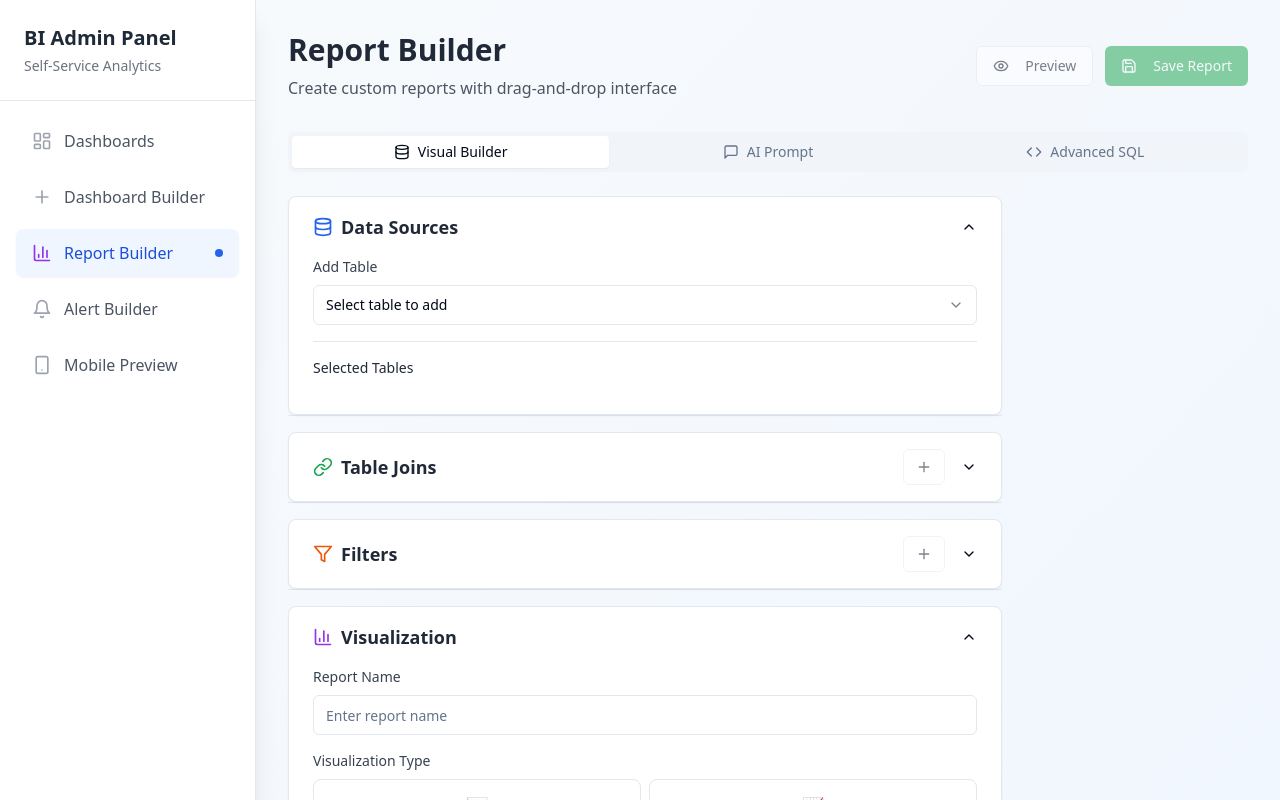
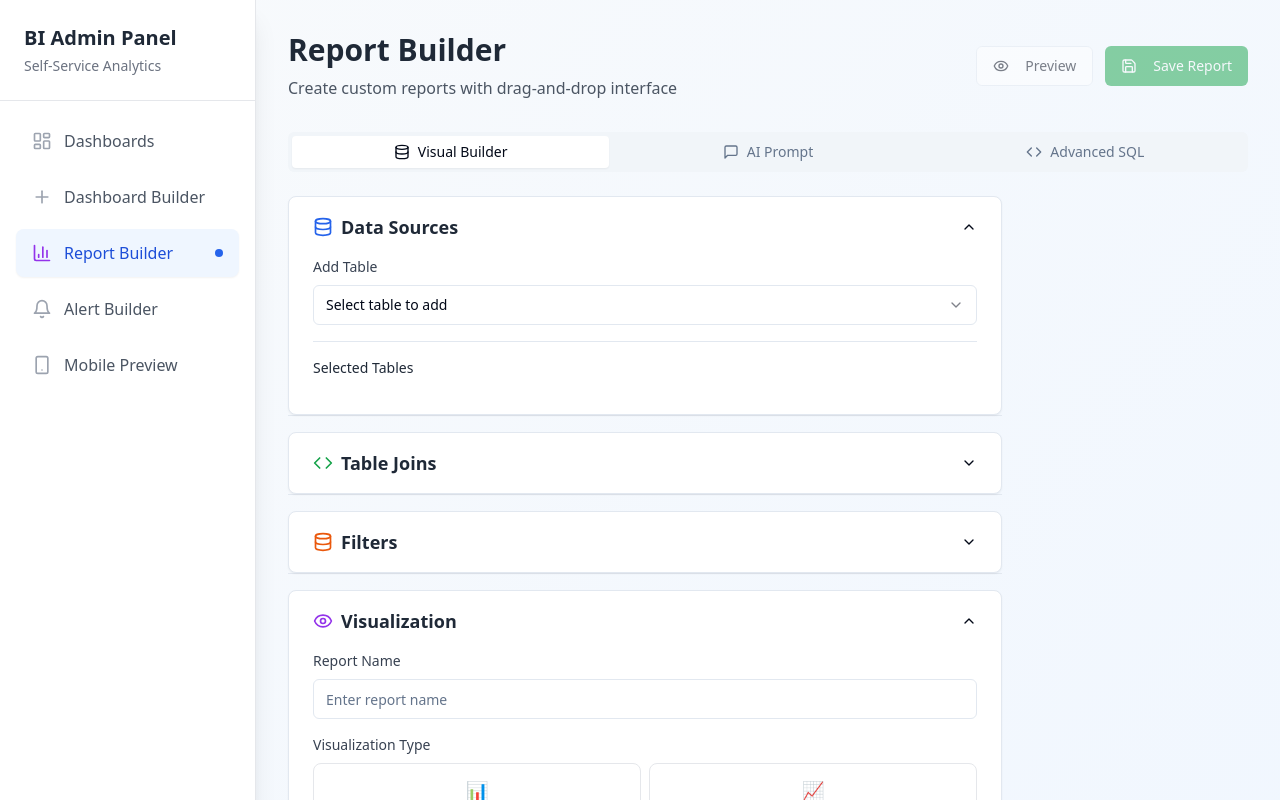
Before and after one commit to arpanm/insight-mobile-studio, a React (Vite) app: page / in a window 1280 px wide. Both pictures are taken after a click on the button "Report Builder". Shown: the top 800 px of the page. Built offline with nearby package versions, Linux system fonts and the light colour scheme.

Commit message:
Fix: AccordionItem usage
Fixes the runtime error related to `AccordionItem` not being used within an `Accordion` component in `DataSourcesSection.tsx`, `FiltersSection.tsx`, and `JoinsSection.tsx`.

```diff
--- a/src/components/admin/ReportBuilder.tsx
+++ b/src/components/admin/ReportBuilder.tsx
@@ -4,7 +4,7 @@ import { Database, Eye, Save, Code, MessageSquare } from 'lucide-react';
 import { Button } from '@/components/ui/button';
 import { Card } from '@/components/ui/card';
 import { Tabs, TabsList, TabsTrigger, TabsContent } from '@/components/ui/tabs';
-import { Accordion } from '@/components/ui/accordion';
+import { Accordion, AccordionContent, AccordionItem, AccordionTrigger } from '@/components/ui/accordion';
 import { PromptReportBuilder } from './PromptReportBuilder';
 import { ReportPreview } from './ReportPreview';
 import { DataSourcesSection } from './components/DataSourcesSection';
@@ -137,22 +137,70 @@ export const ReportBuilder = ({ onSave, onPreview }: ReportBuilderProps) => {
 
         <TabsContent value="visual" className="mt-6">
           <div className="grid grid-cols-1 lg:grid-cols-4 gap-6">
-            <div className="lg:col-span-3">
+            <div className="lg:col-span-3 space-y-4">
               <Accordion type="multiple" defaultValue={["data-sources", "visualization"]} className="space-y-4">
+                <AccordionItem value="data-sources">
+                  <Card>
+                    <AccordionTrigger className="px-6 py-4 hover:no-underline">
+                      <h2 className="text-lg font-semibold text-gray-800 flex items-center">
+                        <Database className="w-5 h-5 mr-2 text-blue-600" />
+                        Data Sources
+                      </h2>
+                    </AccordionTrigger>
+                    <AccordionContent className="px-6 pb-6">
                       <DataSourcesSection
                         selectedTables={selectedTables}
                         setSelectedTables={setSelectedTables}
                       />
+                    </AccordionContent>
+                  </Card>
+                </AccordionItem>
+
+                <AccordionItem value="joins">
+                  <Card>
+                    <AccordionTrigger className="px-6 py-4 hover:no-underline">
+                      <h2 className="text-lg font-semibold text-gray-800 flex items-center">
+                        <Code className="w-5 h-5 mr-2 text-green-600" />
+                        Table Joins
+                      </h2>
+                    </AccordionTrigger>
+                    <AccordionContent className="px-6 pb-6">
                       <JoinsSection
                         selectedTables={selectedTables}
                         joinRules={joinRules}
                         setJoinRules={setJoinRules}
                       />
+                    </AccordionContent>
+                  </Card>
+                </AccordionItem>
+
+                <AccordionItem value="filters">
+                  <Card>
+                    <AccordionTrigger className="px-6 py-4 hover:no-underline">
+                      <h2 className="text-lg font-semibold text-gray-800 flex items-center">
+                        <Database className="w-5 h-5 mr-2 text-orange-600" />
+                        Filters
+                      </h2>
+                    </AccordionTrigger>
+                    <AccordionContent className="px-6 pb-6">
                       <FiltersSection
                         selectedTables={selectedTables}
                         filterRules={filterRules}
                         setFilterRules={setFilterRules}
                       />
+                    </AccordionContent>
+                  </Card>
+                </AccordionItem>
+
+                <AccordionItem value="visualization">
+                  <Card>
+                    <AccordionTrigger className="px-6 py-4 hover:no-underline">
+                      <h2 className="text-lg font-semibold text-gray-800 flex items-center">
+                        <Eye className="w-5 h-5 mr-2 text-purple-600" />
+                        Visualization
+                      </h2>
+                    </AccordionTrigger>
+                    <AccordionContent className="px-6 pb-6">
                       <VisualizationSection
                         selectedTables={selectedTables}
                         drillDownRules={drillDownRules}
@@ -164,6 +212,9 @@ export const ReportBuilder = ({ onSave, onPreview }: ReportBuilderProps) => {
                         reportName={reportName}
                         setReportName={setReportName}
                       />
+                    </AccordionContent>
+                  </Card>
+                </AccordionItem>
               </Accordion>
             </div>
           </div>
@@ -175,6 +226,8 @@ export const ReportBuilder = ({ onSave, onPreview }: ReportBuilderProps) => {
               <PromptReportBuilder onSave={onSave} onPreview={onPreview} />
             </div>
             <div className="lg:col-span-1">
+              <Card className="p-6">
+                <h2 className="text-lg font-semibold text-gray-800 mb-4">Visualization Options</h2>
                 <VisualizationSection
                   selectedTables={selectedTables}
                   drillDownRules={drillDownRules}
@@ -186,6 +239,7 @@ export const ReportBuilder = ({ onSave, onPreview }: ReportBuilderProps) => {
                   reportName={reportName}
                   setReportName={setReportName}
                 />
+              </Card>
             </div>
           </div>
         </TabsContent>
@@ -215,6 +269,8 @@ WHERE s.order_date >= '2024-01-01'"
               </Card>
             </div>
             <div className="lg:col-span-1">
+              <Card className="p-6">
+                <h2 className="text-lg font-semibold text-gray-800 mb-4">Visualization Options</h2>
                 <VisualizationSection
                   selectedTables={selectedTables}
                   drillDownRules={drillDownRules}
@@ -226,6 +282,7 @@ WHERE s.order_date >= '2024-01-01'"
                   reportName={reportName}
                   setReportName={setReportName}
                 />
+              </Card>
             </div>
           </div>
         </TabsContent>
--- a/src/components/admin/components/DataSourcesSection.tsx
+++ b/src/components/admin/components/DataSourcesSection.tsx
@@ -5,7 +5,6 @@ import { Button } from '@/components/ui/button';
 import { Card } from '@/components/ui/card';
 import { Select, SelectContent, SelectItem, SelectTrigger, SelectValue } from '@/components/ui/select';
 import { Separator } from '@/components/ui/separator';
-import { AccordionContent, AccordionItem, AccordionTrigger } from '@/components/ui/accordion';
 import { getColumnsForTable } from '../utils/tableUtils';
 
 interface SelectedTable {
@@ -74,15 +73,6 @@ export const DataSourcesSection = ({ selectedTables, setSelectedTables }: DataSo
   };
 
   return (
-    <AccordionItem value="data-sources">
-      <Card>
-        <AccordionTrigger className="px-6 py-4 hover:no-underline">
-          <h2 className="text-lg font-semibold text-gray-800 flex items-center">
-            <Database className="w-5 h-5 mr-2 text-blue-600" />
-            Data Sources
-          </h2>
-        </AccordionTrigger>
-        <AccordionContent className="px-6 pb-6">
     <div className="space-y-4">
       <div>
         <label className="block text-sm font-medium text-gray-700 mb-2">
@@ -140,8 +130,5 @@ export const DataSourcesSection = ({ selectedTables, setSelectedTables }: DataSo
         </div>
       </div>
     </div>
-        </AccordionContent>
-      </Card>
-    </AccordionItem>
   );
 };
--- a/src/components/admin/components/FiltersSection.tsx
+++ b/src/components/admin/components/FiltersSection.tsx
@@ -1,10 +1,8 @@
 
 import { Filter, X, Plus } from 'lucide-react';
 import { Button } from '@/components/ui/button';
-import { Card } from '@/components/ui/card';
 import { Select, SelectContent, SelectItem, SelectTrigger, SelectValue } from '@/components/ui/select';
 import { Input } from '@/components/ui/input';
-import { AccordionContent, AccordionItem, AccordionTrigger } from '@/components/ui/accordion';
 import { getColumnsForTable } from '../utils/tableUtils';
 
 interface SelectedTable {
@@ -60,14 +58,9 @@ export const FiltersSection = ({ selectedTables, filterRules, setFilterRules }:
   };
 
   return (
-    <AccordionItem value="filters">
-      <Card>
-        <AccordionTrigger className="px-6 py-4 hover:no-underline">
-          <div className="flex justify-between items-center w-full mr-4">
-            <h2 className="text-lg font-semibold text-gray-800 flex items-center">
-              <Filter className="w-5 h-5 mr-2 text-orange-600" />
-              Filters
-            </h2>
+    <div className="space-y-4">
+      <div className="flex justify-between items-center">
+        <h3 className="font-medium text-gray-800">Filter Rules</h3>
         <Button
           variant="outline"
           size="sm"
@@ -77,8 +70,7 @@ export const FiltersSection = ({ selectedTables, filterRules, setFilterRules }:
           <Plus className="w-4 h-4" />
         </Button>
       </div>
-        </AccordionTrigger>
-        <AccordionContent className="px-6 pb-6">
+
       <div className="space-y-4">
         {filterRules.map((filter) => (
           <div key={filter.id} className="border border-gray-200 rounded-lg p-3">
@@ -148,8 +140,6 @@ export const FiltersSection = ({ selectedTables, filterRules, setFilterRules }:
           </div>
         )}
       </div>
-        </AccordionContent>
-      </Card>
-    </AccordionItem>
+    </div>
   );
 };
--- a/src/components/admin/components/JoinsSection.tsx
+++ b/src/components/admin/components/JoinsSection.tsx
@@ -1,9 +1,7 @@
 
 import { Link, X, Plus } from 'lucide-react';
 import { Button } from '@/components/ui/button';
-import { Card } from '@/components/ui/card';
 import { Select, SelectContent, SelectItem, SelectTrigger, SelectValue } from '@/components/ui/select';
-import { AccordionContent, AccordionItem, AccordionTrigger } from '@/components/ui/accordion';
 import { getColumnsForTable } from '../utils/tableUtils';
 
 interface SelectedTable {
@@ -59,14 +57,9 @@ export const JoinsSection = ({ selectedTables, joinRules, setJoinRules }: JoinsS
   };
 
   return (
-    <AccordionItem value="joins">
-      <Card>
-        <AccordionTrigger className="px-6 py-4 hover:no-underline">
-          <div className="flex justify-between items-center w-full mr-4">
-            <h2 className="text-lg font-semibold text-gray-800 flex items-center">
-              <Link className="w-5 h-5 mr-2 text-green-600" />
-              Table Joins
-            </h2>
+    <div className="space-y-4">
+      <div className="flex justify-between items-center">
+        <h3 className="font-medium text-gray-800">Join Rules</h3>
         <Button
           variant="outline"
           size="sm"
@@ -76,8 +69,7 @@ export const JoinsSection = ({ selectedTables, joinRules, setJoinRules }: JoinsS
           <Plus className="w-4 h-4" />
         </Button>
       </div>
-        </AccordionTrigger>
-        <AccordionContent className="px-6 pb-6">
+
       <div className="space-y-4">
         {joinRules.map((join) => (
           <div key={join.id} className="border border-gray-200 rounded-lg p-3">
@@ -171,8 +163,6 @@ export const JoinsSection = ({ selectedTables, joinRules, setJoinRules }: JoinsS
           </div>
         )}
       </div>
-        </AccordionContent>
-      </Card>
-    </AccordionItem>
+    </div>
   );
 };
--- a/src/components/admin/components/VisualizationSection.tsx
+++ b/src/components/admin/components/VisualizationSection.tsx
@@ -1,11 +1,9 @@
 
 import { BarChart3, Target, Plus, X } from 'lucide-react';
 import { Button } from '@/components/ui/button';
-import { Card } from '@/components/ui/card';
 import { Select, SelectContent, SelectItem, SelectTrigger, SelectValue } from '@/components/ui/select';
 import { Input } from '@/components/ui/input';
 import { Separator } from '@/components/ui/separator';
-import { AccordionContent, AccordionItem, AccordionTrigger } from '@/components/ui/accordion';
 import { getColumnsForTable } from '../utils/tableUtils';
 
 interface SelectedTable {
@@ -313,15 +311,6 @@ export const VisualizationSection = ({
   };
 
   return (
-    <AccordionItem value="visualization">
-      <Card>
-        <AccordionTrigger className="px-6 py-4 hover:no-underline">
-          <h2 className="text-lg font-semibold text-gray-800 flex items-center">
-            <BarChart3 className="w-5 h-5 mr-2 text-purple-600" />
-            Visualization
-          </h2>
-        </AccordionTrigger>
-        <AccordionContent className="px-6 pb-6">
     <div className="space-y-4">
       <div>
         <label className="block text-sm font-medium text-gray-700 mb-2">
@@ -501,8 +490,5 @@ export const VisualizationSection = ({
         </div>
       </div>
     </div>
-        </AccordionContent>
-      </Card>
-    </AccordionItem>
   );
 };
```
Lines whose indentation alone changed are shown as unchanged.
